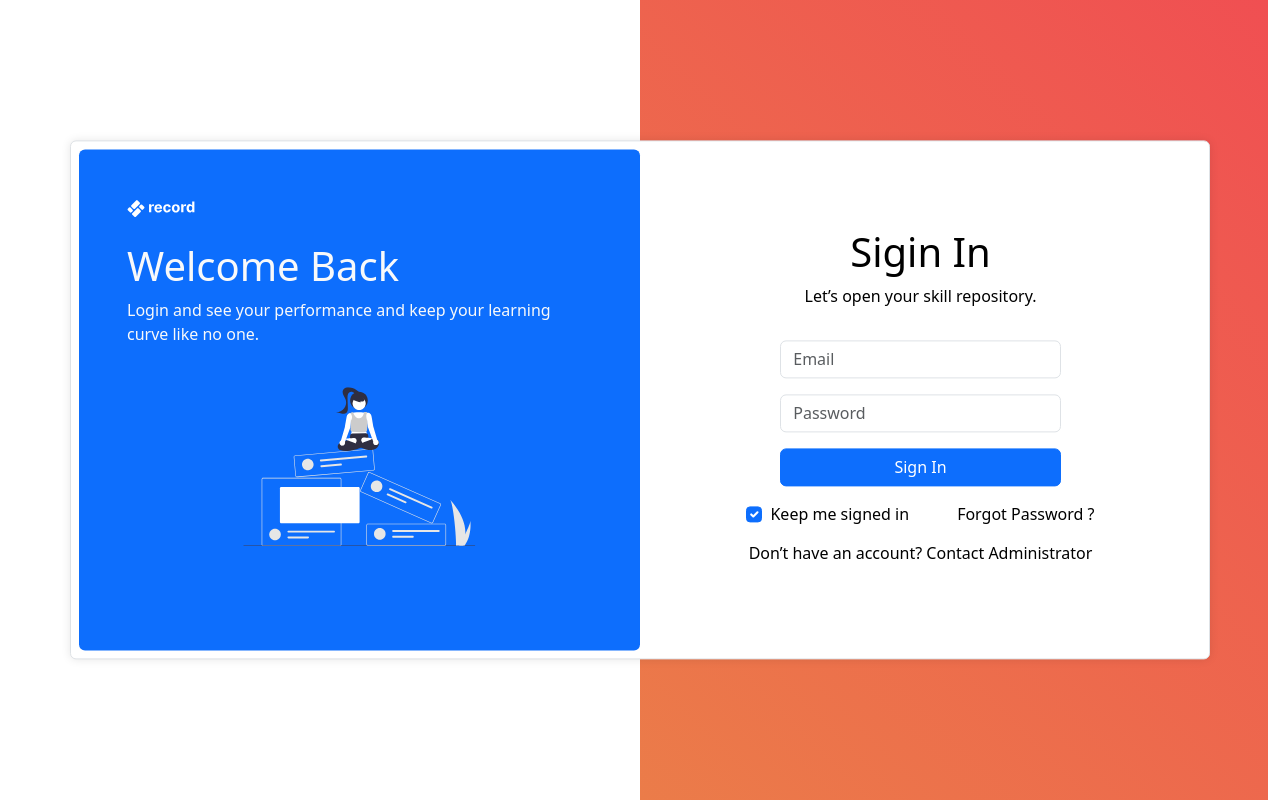
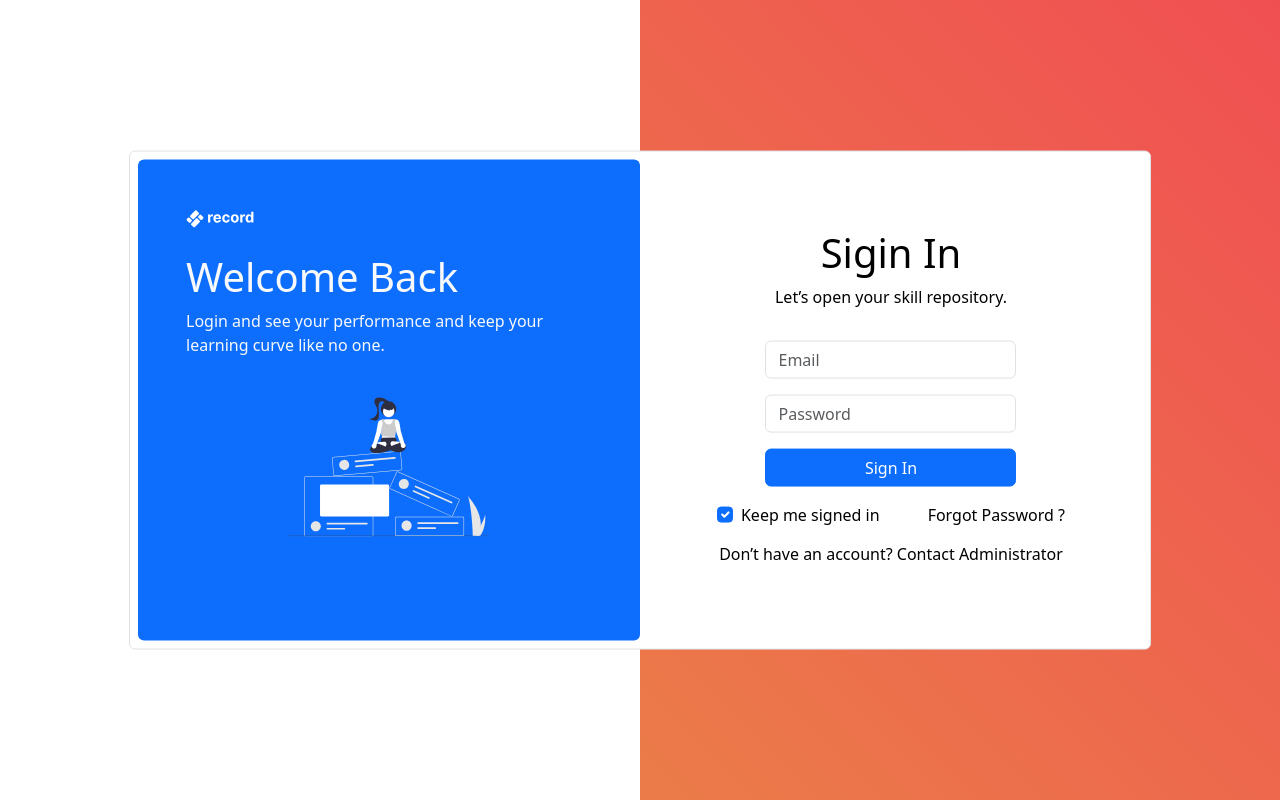
Before and after one commit to AthulKkumar/project, a React (Vite) app: page /register in a window 1280 px wide. Built offline with nearby package versions, Linux system fonts and the light colour scheme.

Commit message:
fix(app): css fixes added in components (#16)

```diff
--- a/src/layouts/NavigationLayout/index.jsx
+++ b/src/layouts/NavigationLayout/index.jsx
@@ -31,13 +31,14 @@ const NavigationLayout = () => {
   return (
     <div className="d-flex min-vh-100">
       <nav
-        className="d-flex flex-column justify-content-around align-items-start p-3 "
+        className="d-flex flex-column justify-content-between align-items-baseline p-3 "
         style={{
           background: "rgba(251, 251, 251, 1)",
           position: "sticky",
           top: 0,
           height: "100vh",
           overflowY: "auto",
+          width: "22vw",
         }}
       >
         <section>
@@ -68,14 +69,19 @@ const NavigationLayout = () => {
             })}
           </ul>
         </section>
-        <section className="d-flex flex-column bg-white p-3">
-          <div className="d-flex justify-content-center align-items-center gap-3">
-            <img src={gift} alt="" srcset="" />
-            <p className="fw-semibold">Free Gifts awaits You!</p>
-          </div>
-          <Link>Explore More Fetures</Link>
-        </section>
+
         <section>
+          <section
+            className="d-flex flex-column bg-white p-3"
+            style={{ width: "max-content" }}
+          >
+            <div className="d-flex justify-content-center align-items-center gap-3">
+              <img src={gift} alt="" srcset="" />
+              <p className="fw-semibold">Free Gifts awaits You!</p>
+            </div>
+            <Link>Explore More Fetures</Link>
+          </section>
+
           <ul className="d-flex flex-column gap-3">
             <li className="d-flex gap-3">
               <img src={help} alt="help" srcset="" />
--- a/src/pages/OnbordingPage/Skills/index.jsx
+++ b/src/pages/OnbordingPage/Skills/index.jsx
@@ -83,11 +83,11 @@ const Walktrough = () => {
   return (
     <div className="d-flex min-vh-100">
       <div className="p-4 gap-3 ">
-        <button className="btn btn-secondary mb-3 d-flex gap-2">
-          <Link to="/onboarding">
+        <Link to="/onboarding">
+          <button className="btn btn-secondary mb-3 d-flex gap-2">
             <i class="bi bi-caret-left"></i>Go Back
-          </Link>
-        </button>
+          </button>
+        </Link>
         <section className="d-flex flex-column gap-3 mt-5">
           <h5 style={{ color: "rgba(235, 124, 73, 1)rgba(240, 79, 82, 1)" }}>
             Let's Build your profile
--- a/src/pages/OnbordingPage/index.jsx
+++ b/src/pages/OnbordingPage/index.jsx
@@ -22,9 +22,9 @@ const Onboarding = () => {
         <img src={onboarding} alt="" srcset="" />
       </section>
       <section className="w-100 d-flex justify-content-end">
-        <button className="btn btn-primary p-2">
-          <Link to="/walktrough">Get Started</Link>
-        </button>
+        <Link to="/walktrough">
+          <button className="btn btn-primary p-2">Get Started</button>
+        </Link>
       </section>
     </div>
   );
--- a/src/pages/RegisterPage/index.jsx
+++ b/src/pages/RegisterPage/index.jsx
@@ -8,7 +8,10 @@ import styles from "./register.module.css";
 const Signin = () => {
   const [forgetPassword, setForgetPassword] = useState(false);
   return (
-    <div className="container-fluid min-vh-100 d-flex text-light ">
+    <div
+      className="container-fluid min-vh-100 d-flex text-light "
+      style={{ padding: "0" }}
+    >
       <div className="container-fluid  w-100  min-vh-100  "></div>
       <div
         className="container-fluid  min-vh-100 "
@@ -22,7 +25,8 @@ const Signin = () => {
         <ForgetPassword />
       ) : (
         <div
-          className={`container bg-white position-absolute  top-50 start-50 translate-middle d-flex p-2 rounded w-60 min-vh-80 border ${styles.siginWrapper}`}
+          className={`container bg-white position-absolute  top-50 start-50 translate-middle d-flex p-2 rounded min-vh-80 border `}
+          style={{ width: "max-content" }}
         >
           <div className="container bg-primary w-50 d-flex flex-column justify-content-start align-items-start  p-5 gap-4 rounded">
             <img src={logo} alt="" srcset="" />
@@ -102,7 +106,8 @@ function ForgetPassword() {
 
   return (
     <div
-      className={`container bg-white position-absolute  top-50 start-50 translate-middle d-flex p-2 rounded   border text-black  ${styles.siginWrapper}`}
+      className={`container bg-white position-absolute  top-50 start-50 translate-middle d-flex p-2 rounded   border text-black `}
+      style={{ width: " -webkit-fill-available" }}
     >
       <div className="d-flex flex-column justify-content-between align-items-start p-4 gap-3 w-100">
         <button
@@ -120,7 +125,7 @@ function ForgetPassword() {
                 Don't worry! Resetting your password is simple. Just type in the
                 email you registered to Record.
               </p>
-              <section className="d-flex flex-column justify-content-center align-items-strech w-25">
+              <section className="d-flex flex-column justify-content-center align-items-strech w-50">
                 <div className="mb-3">
                   <input
                     type="email"
@@ -142,13 +147,13 @@ function ForgetPassword() {
           ) : (
             <>
               <p>Great, password reset link has been sent to your email.</p>
-              <section className="d-flex flex-column justify-content-center align-items-strech w-25">
+              <section className="d-flex flex-column justify-content-center align-items-strech w-50">
                 <button
                   type="button"
                   className="btn btn-primary"
                   onClick={() => navigate("/register")}
                 >
-                  Sign In
+                  Sign In Now
                 </button>
               </section>
             </>
--- a/src/pages/RegisterPage/register.module.css
+++ b/src/pages/RegisterPage/register.module.css
@@ -1,5 +1,5 @@
 .siginWrapper {
-  width: 60vw;
+  width: max-content;
   margin: 0 auto;
   box-shadow: 0 0 10px 0 rgba(0, 0, 0, 0.1);
 }
```
Also changed, not shown: src/pages/DashBoardPage/index.jsx (+1 -6 lines).
